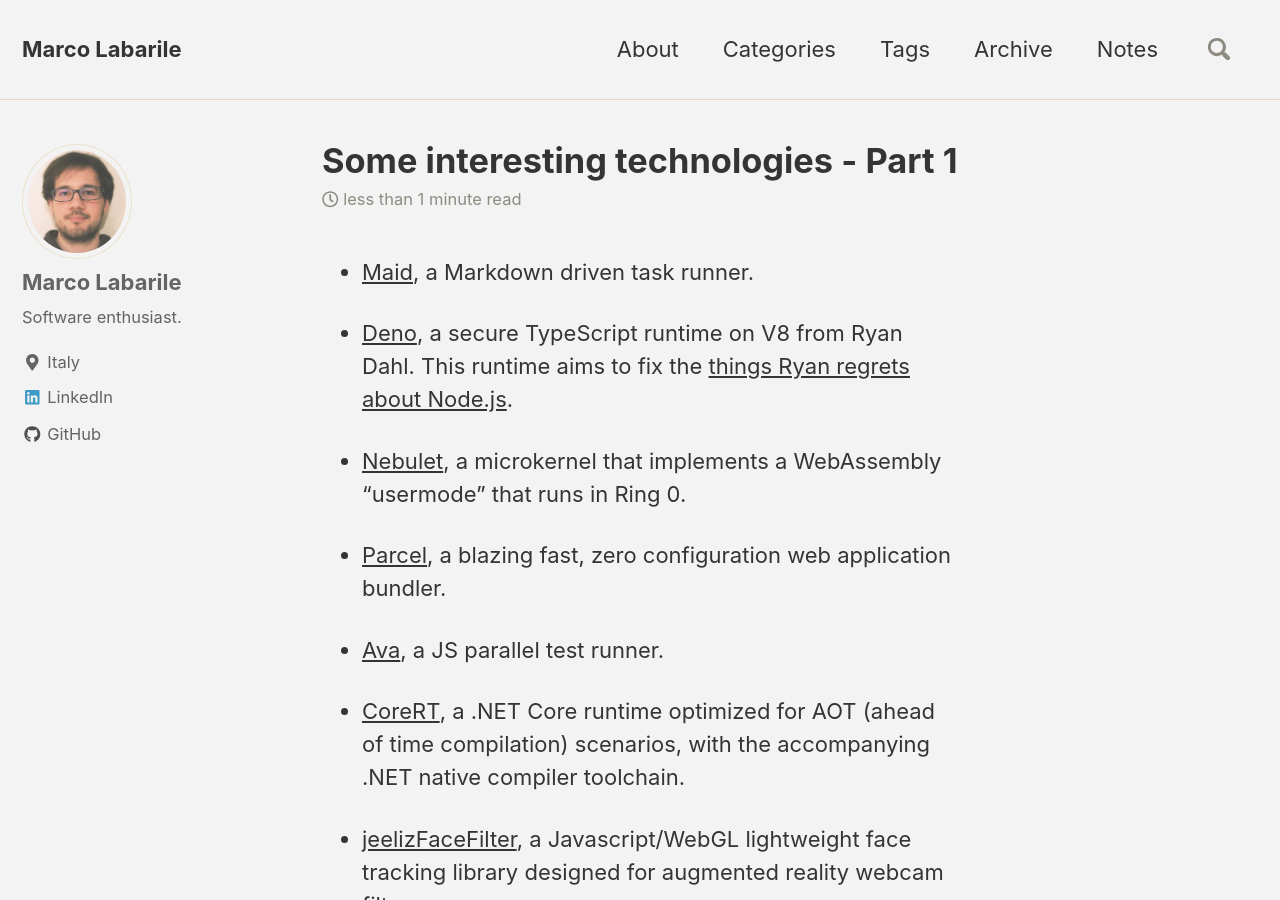
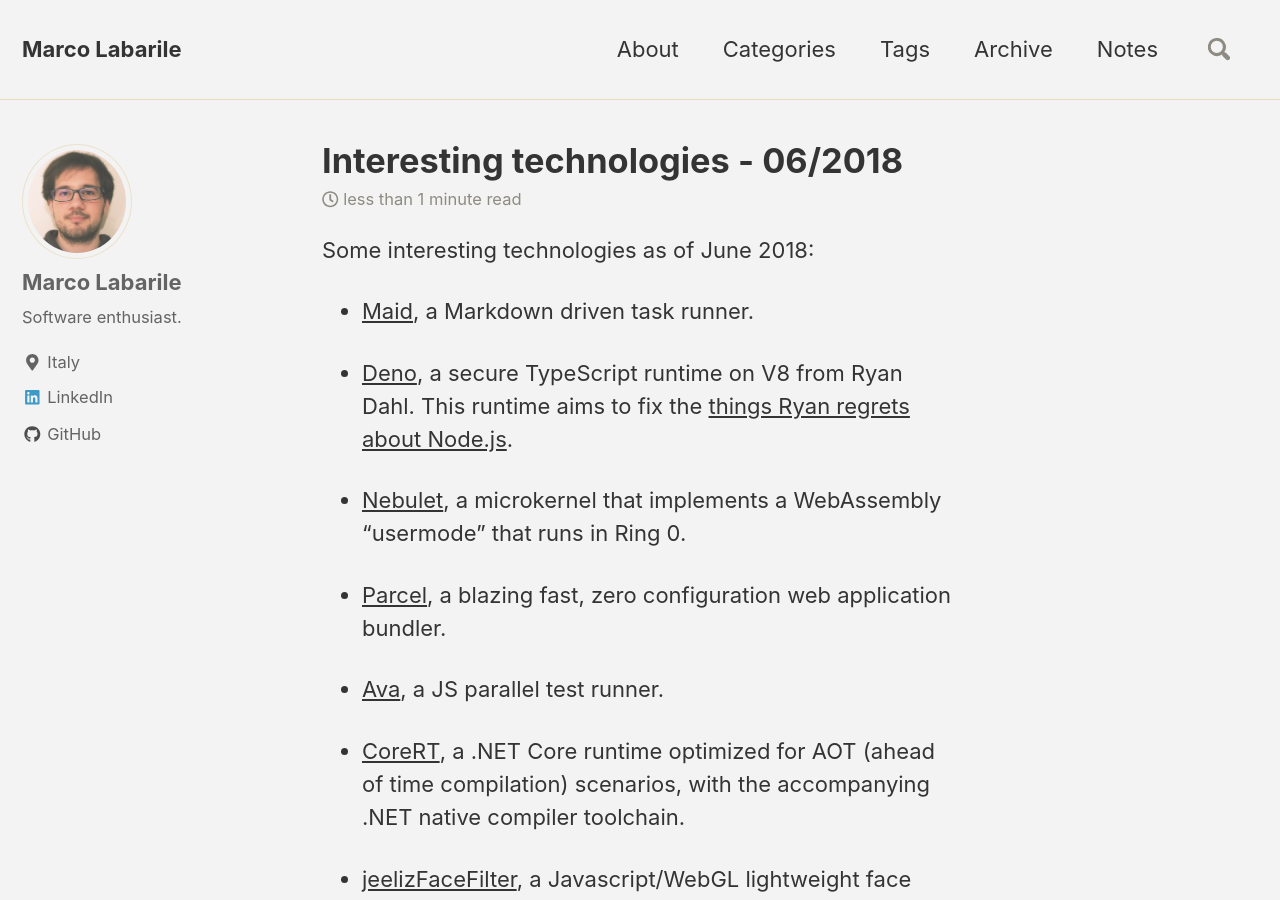
Before and after one commit to labarilem/labarilem.github.io, a Jekyll site: the page built from _posts/2018-06-18-interesting-technologies-06-2018.md, in a window 1280 px wide and 900 px high. Built offline with Jekyll 4.4.1, drawn with Linux system fonts in a browser that asks for light colours; nearby versions of some CDN libraries.

Commit message:
int techs

```diff
--- a/_posts/2018-06-18-some-interesting-technologies-part-1.md
+++ b/_posts/2018-06-18-interesting-technologies-06-2018.md
@@ -1,6 +1,6 @@
 ---
-title: "Some interesting technologies - Part 1"
-excerpt: Some interesting technologies as of 06/2018.
+title: "Interesting technologies - 06/2018"
+excerpt: Some interesting technologies as of June 2018.
 categories:
   - News
 tags:
@@ -11,6 +11,8 @@
   - .NET Core
   - Machine Learning
 ---
+
+Some interesting technologies as of June 2018:
 
 - [Maid](https://github.com/egoist/maid), a Markdown driven task runner.
 
```
